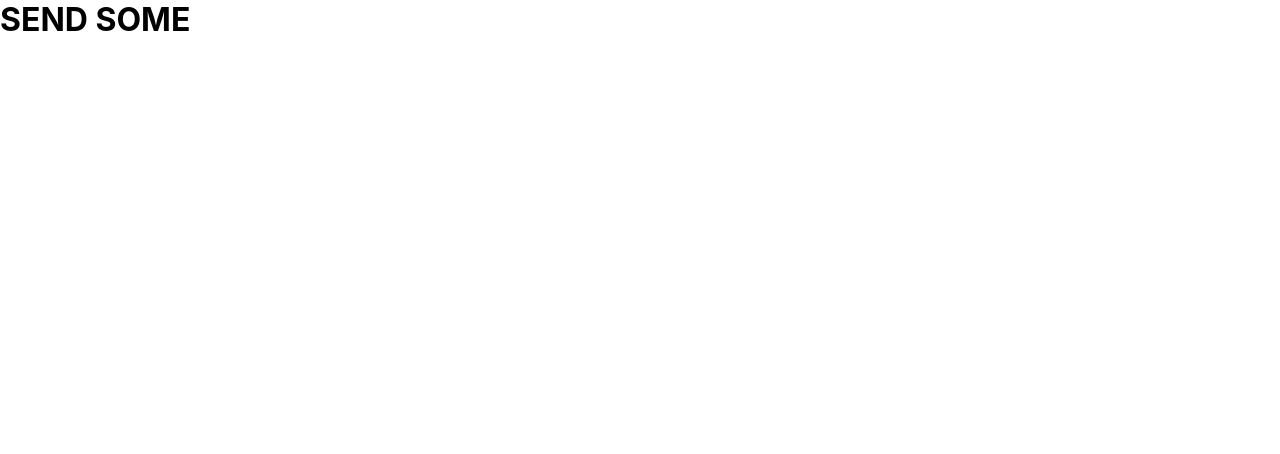
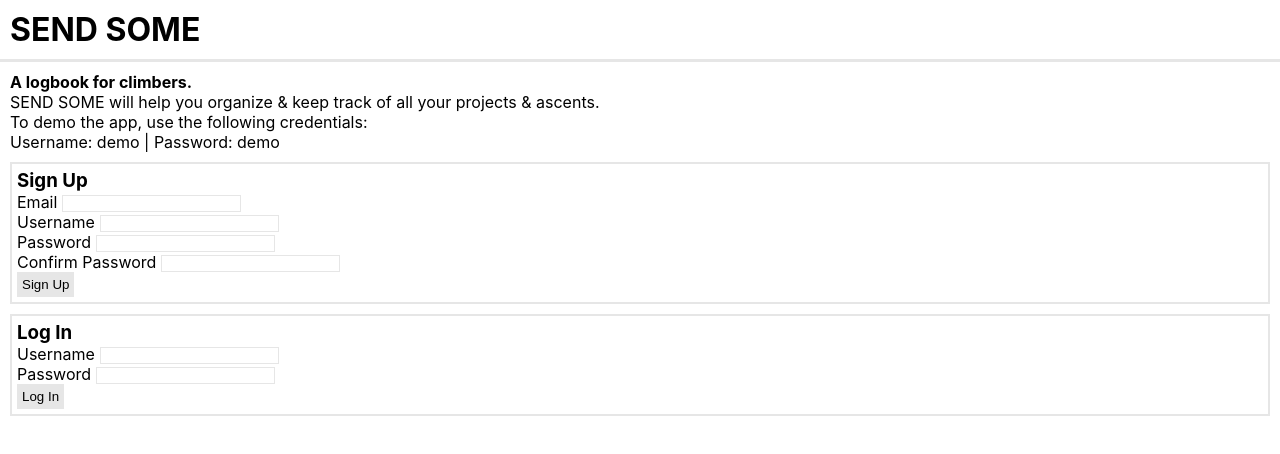
Before and after one commit to jmlidsky/send-some-client, a React (Create React App) app: page / in a window 1280 px wide. Shown: the top 454 px of the page. Built offline with nearby package versions, Linux system fonts and the light colour scheme; the HTML template or start-up script is replaced by a standard one.

Commit message:
added landing page component and minimal css

```diff
--- a/src/App.js
+++ b/src/App.js
@@ -3,6 +3,7 @@ import { Route, Switch } from 'react-router-dom'
 import DATA from './dummy-data'
 import Context from './Context'
 import Header from './components/Header/Header.js'
+import LandingPage from './components/Landing Page/LandingPage'
 import './App.css'
 
 class App extends Component {
@@ -20,6 +21,7 @@ class App extends Component {
             <Header />
             <main className="main">
               <Switch>
+                <Route exact path ="/" component={LandingPage} />
               </Switch>
             </main>
           </div>
--- a/src/components/Header/Header.css
+++ b/src/components/Header/Header.css
@@ -1,3 +1,8 @@
+h1 {
+    border-bottom: 3px solid #e6e6e6;
+    padding: 10px;
+}
+
 .logo {
     color: black;
     text-decoration: none;
--- /dev/null
+++ b/src/components/Landing Page/LandingPage.css
@@ -0,0 +1,15 @@
+input {
+    margin-left: 5px;
+    border: 1px solid #e6e6e6;
+}
+
+.signup-form, .login-form {
+    margin: 10px 0px;
+    border: 2px solid #e6e6e6;
+    padding: 5px;
+}
+
+.signup-button, .login-button {
+    background: #e6e6e6;
+    padding: 5px;
+}
--- /dev/null
+++ b/src/components/Landing Page/LandingPage.js
@@ -0,0 +1,54 @@
+import React, { Component } from 'react'
+import './LandingPage.css'
+
+class LandingPage extends Component {
+
+    render() {
+        return (
+            <div className="landing-page">
+                <section className="about-container">
+                    <h4>A logbook for climbers.</h4>
+                    <p>SEND SOME will help you organize & keep track of all your projects & ascents.</p>
+                    <p>To demo the app, use the following credentials:</p>
+                    <p>Username: demo | Password: demo</p>
+                </section>
+                <section className="landing-page-forms-container">
+                    <form className="signup-form">
+                        <h3>Sign Up</h3>
+                        <div>
+                            <label htmlFor="signup-form-email">Email</label>
+                            <input required name="email" className="signup-form-email"></input>
+                        </div>
+                        <div>
+                            <label htmlFor="signup-form-username">Username</label>
+                            <input required name="username" className="signup-form-username"></input>
+                        </div>
+                        <div>
+                            <label htmlFor="signup-form-password">Password</label>
+                            <input required name="password" className="signup-form-password"></input>
+                        </div>
+                        <div>
+                            <label htmlFor="signup-form-confirm-password">Confirm Password</label>
+                            <input required name="confirm-password" className="signup-form-confirm-password"></input>
+                        </div>
+                        <button className="signup-button">Sign Up</button>
+                    </form>
+                    <form className="login-form">
+                        <h3>Log In</h3>
+                        <div>
+                            <label htmlFor="login-form-username">Username</label>
+                            <input required name="username" className="login-form-username"></input>
+                        </div>
+                        <div>
+                            <label htmlFor="login-form-username">Password</label>
+                            <input required name="password" className="login-form-password"></input>
+                        </div>
+                        <button className="login-button">Log In</button>
+                    </form>
+                </section>
+            </div>
+        );
+    }
+}
+
+export default LandingPage
```
